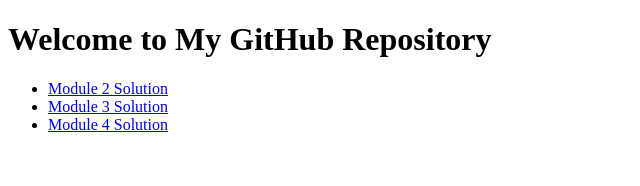
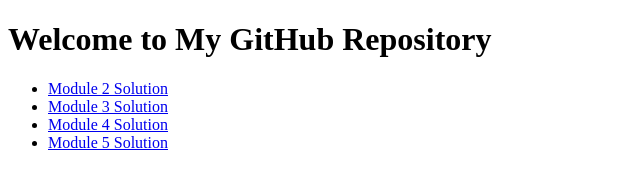
Before and after one commit to Hassan-Khan16/coursera-html-css-js, a plain HTML site: page index.html in a window 1280 px wide. Shown: the whole page, without its empty margins (0-640 px from the left). Drawn offline with Linux system fonts and the light colour scheme.

Commit message:
main-index-fix

```diff
--- a/index.html
+++ b/index.html
@@ -11,6 +11,7 @@
         <li><a href="module-2-solution/index.html">Module 2 Solution</a></li>
         <li><a href="module-3-solution/index.html">Module 3 Solution</a></li>
         <li><a href="module-4-solution/index.html">Module 4 Solution</a></li>
+        <li><a href="module-5-solution/index.html">Module 5 Solution</a></li>
     </ul>
 </body>
 </html>
```
